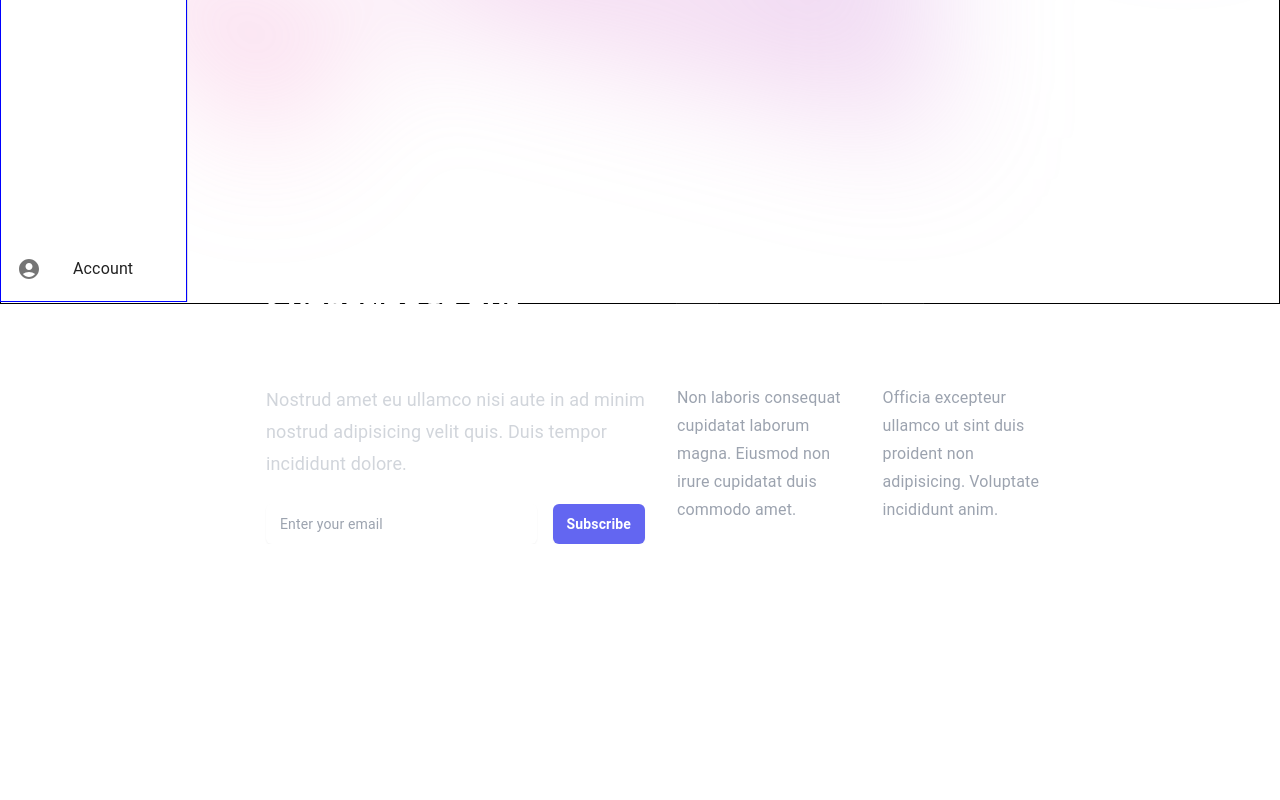
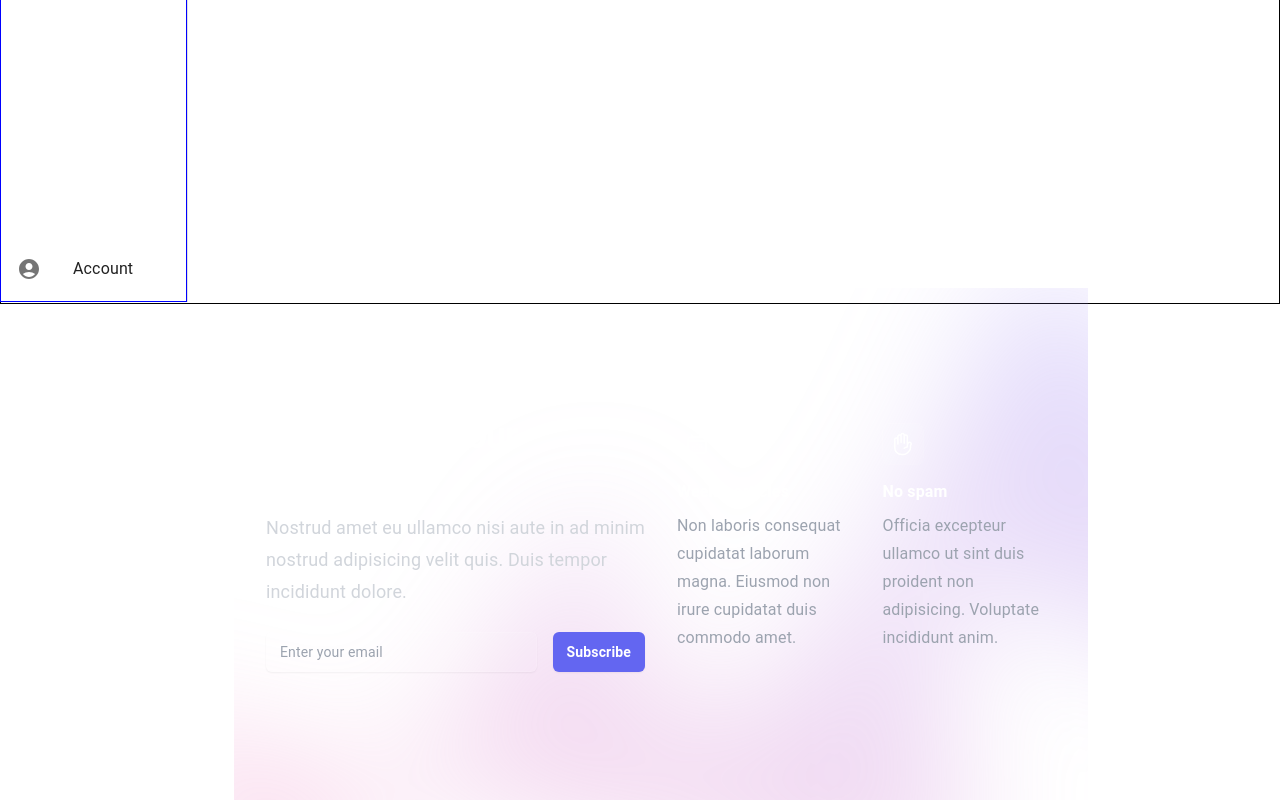
Before and after one commit to Abinashdj7/e-commerce, a React (Vite) app in the folder Client/: page /admin in a window 1280 px wide. Shown: the part 498-1298 px from the top of the page. Before the commit the page ends 1042 px from the top, so only its background shows below. Built offline with nearby package versions, Linux system fonts and the light colour scheme.

Commit message:
Update NewLetterSubscription.tsx

```diff
--- a/Client/src/customer/components/NewLetterSubscription.tsx
+++ b/Client/src/customer/components/NewLetterSubscription.tsx
@@ -16,7 +16,7 @@ import { CalendarDaysIcon, HandRaisedIcon } from '@heroicons/react/24/outline'
 
 export default function NewsLetterSubscription() {
   return (
-    <div>
+    <div className="relative isolate overflow-hidden py-16 sm:py-24 lg:py-32">
       <div className="mx-auto max-w-7xl px-6 lg:px-8">
         <div className="mx-auto grid max-w-2xl grid-cols-1 gap-x-8 gap-y-16 lg:max-w-none lg:grid-cols-2">
           <div className="max-w-xl lg:max-w-lg">
```
